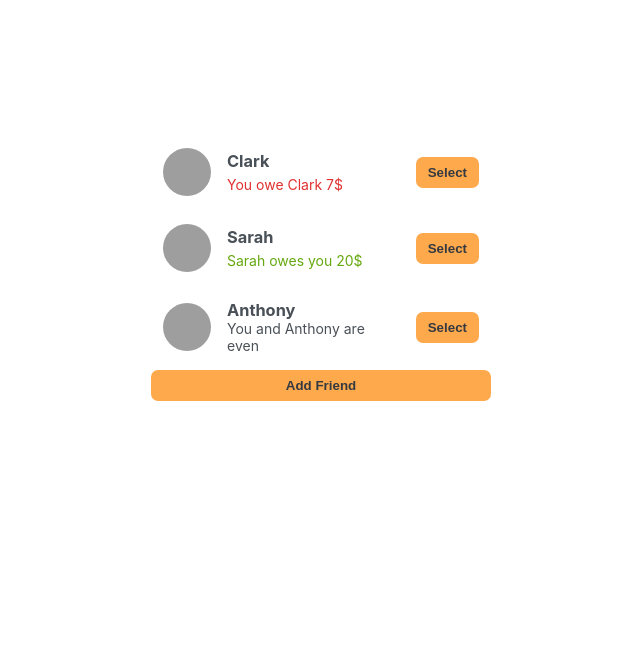
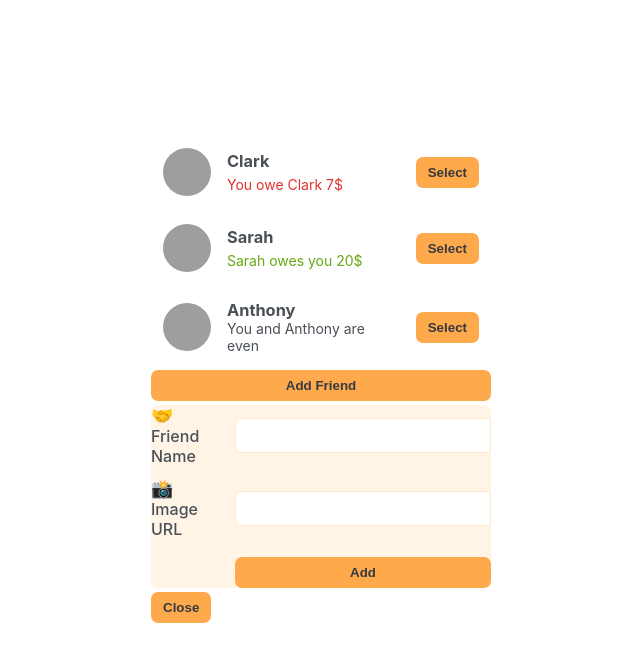
Before and after one commit to Tala-cmd/react-eat-n-split, a React (Vite) app: page / in a window 1280 px wide. Both pictures are taken after a click on the button "Add Friend". Shown: the top 662 px of the page, without its empty margins (79-719 px from the left). Built offline with nearby package versions, Linux system fonts and the light colour scheme; grey boxes are pictures that could not be loaded.

Commit message:
Building static app, form-1

```diff
--- a/src/components/App.jsx
+++ b/src/components/App.jsx
@@ -1,6 +1,7 @@
 import FriendsList from './FriendsList'
-import Form from './Form'
-import InputForm from './InputForm'
+import FormAddFriend from './FormAddFriend'
+import FormSplitBill from './FormSplitBill'
+import Button from './Button';
 
 const initialFriends = [
   {
@@ -31,8 +32,8 @@ function App() {
         <FriendsList data={initialFriends} />
       </div>
 
-      <Form />
-      <InputForm />
+      {/* <FormAddFriend /> */}
+      <FormSplitBill />
     </div>
   )
 }
--- /dev/null
+++ b/src/components/Button.jsx
@@ -0,0 +1,9 @@
+import React from 'react'
+
+function Button( {children} ) {
+  return (
+    <button className='button'>{children}</button>
+  )
+}
+
+export default Button
--- a/src/components/Form.jsx
+++ /dev/null
@@ -1,9 +0,0 @@
-import React from 'react'
-
-function Form() {
-  return (
-    <div></div>
-  )
-}
-
-export default Form
--- /dev/null
+++ b/src/components/FormAddFriend.jsx
@@ -0,0 +1,23 @@
+import React from 'react'
+import Button from './Button'
+
+function FormAddFriend() {
+  return (
+    <>
+    <form className='form'>
+      <label>🤝Friend Name</label>
+      <input type='text'></input>
+
+      <label>📸Image URL</label>
+      <input type='text'></input>
+      <Button>Add</Button>
+    </form>
+
+    <div>
+    <Button>Close</Button>
+    </div>
+    </>
+  )
+}
+
+export default FormAddFriend
--- a/src/components/InputForm.jsx
+++ b/src/components/FormSplitBill.jsx
@@ -1,9 +1,9 @@
 import React from 'react'
 
-function InputForm() {
+function FormSplitBill() {
   return (
     <div></div>
   )
 }
 
-export default InputForm
+export default FormSplitBill
--- a/src/components/Friend.jsx
+++ b/src/components/Friend.jsx
@@ -1,5 +1,6 @@
 import React from "react";
 import FriendsList from "./FriendsList";
+import Button from "./Button";
 
 function Friend({ friend }) {
 return (
@@ -15,7 +16,7 @@ return (
       ) : (
           <p className="green">{`Sarah owes you ${friend.balance}$`}</p>
       )}
-      <button className="button">Select</button>
+      <Button>Select</Button>
     </li>
   </>
 );
--- a/src/components/FriendsList.jsx
+++ b/src/components/FriendsList.jsx
@@ -1,7 +1,16 @@
-import React from 'react'
+import React, { useState } from 'react'
 import Friend from './Friend'
+import FormAddFriend from './FormAddFriend'
+import Button from './Button'
 
 function FriendsList( {data} ) {
+  const [showForm, setShowForm] =useState(false)
+
+  function handleShowForm(e){
+    setShowForm(!showForm)
+
+  }
+
   return (
     <>
     <ul>
@@ -9,7 +18,8 @@ function FriendsList( {data} ) {
       key={friend.id}
       friend={friend} //friend object
       />)}
-      <button className='button'>Add Friend</button>
+      <button onClick={handleShowForm} className='button'>Add Friend</button>
+      {showForm && <FormAddFriend />}
     </ul>
     </>
   )
```
